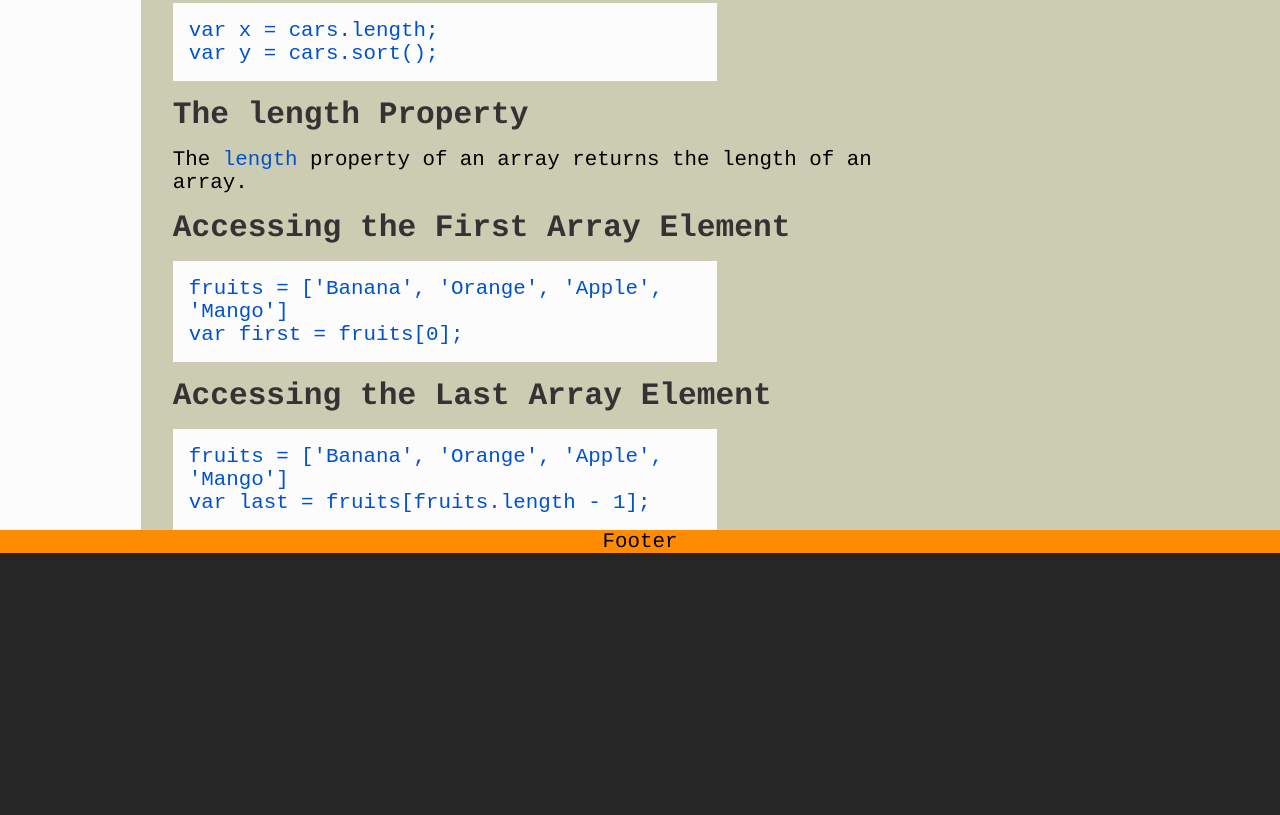
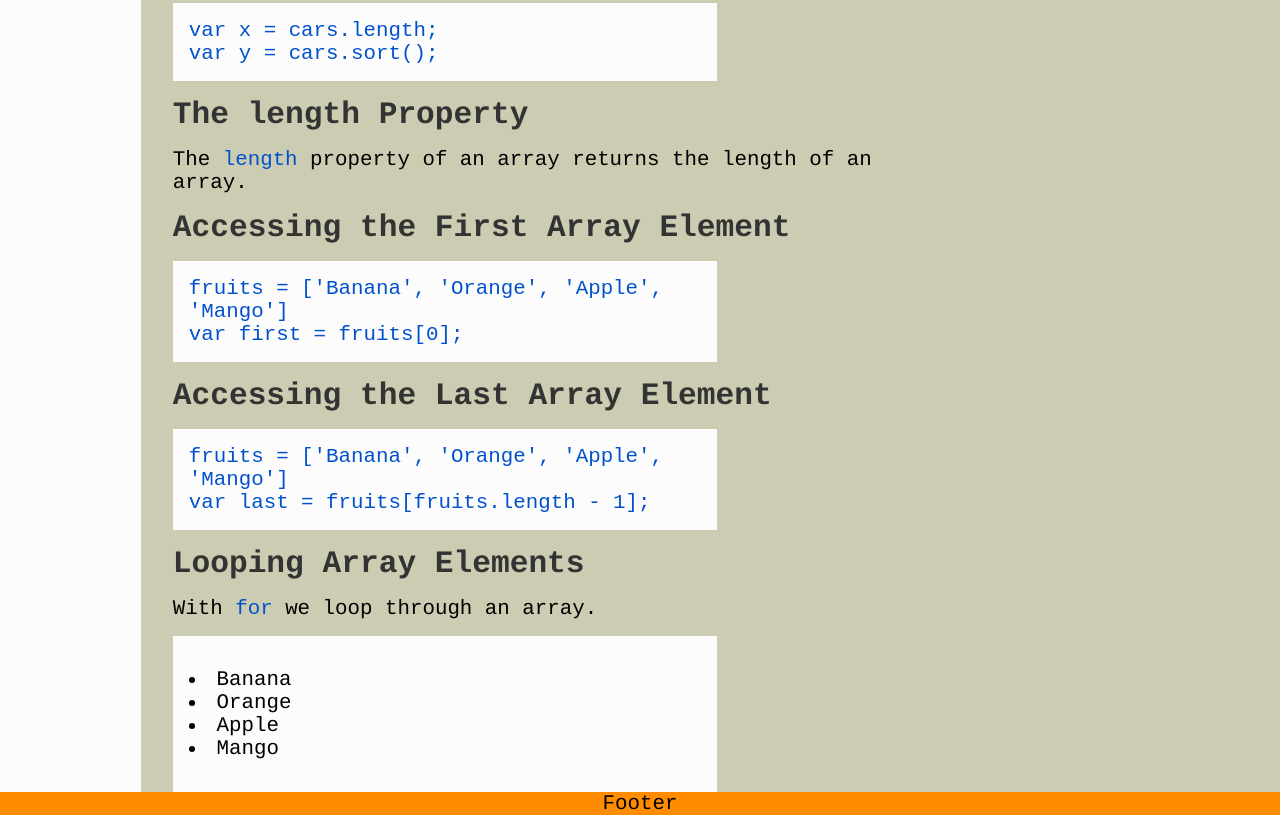
Before and after one commit to bosscke/js-practice, a website: page 21-arrays/arrays.html in a window 1280 px wide. Shown: the part 2594-3409 px from the top of the page. Before the commit the page ends 3147 px from the top, so only its background shows below. Drawn offline with Linux system fonts and the light colour scheme.

Commit message:
Update array

```diff
--- a/21-arrays/arrays.html
+++ b/21-arrays/arrays.html
@@ -173,6 +173,13 @@
           <code>var last = fruits[fruits.length - 1];</code>
         </div>
       </article>
+      <article>
+        <h2>Looping Array Elements</h2>
+        <p>With <code>for</code> we loop through an array.</p>
+      </article>
+      <div class="code">
+        <p id="test5"></p>
+      </div>
     </main>
     <footer>Footer</footer>
     <script src="script.js"></script>
--- a/21-arrays/script.js
+++ b/21-arrays/script.js
@@ -28,3 +28,18 @@ document.getElementById("test3").innerHTML = cars[0];
 
 var carSubName = { nissan: "Navara", ferrari: "Enzo", ford: "Mustang" };
 document.getElementById("test4").innerHTML = carSubName.nissan;
+////////////////////////////////////////
+// for loop
+
+var fruits, text, fLen, i;
+
+fruits = ["Banana", "Orange", "Apple", "Mango"];
+fLen = fruits.length;
+
+text = "<ul>";
+for (i = 0; i < fLen; i++) {
+  text += "<li>" + fruits[i] + "</li>";
+}
+text += "</ul>";
+
+document.getElementById("test5").innerHTML = text;
```
